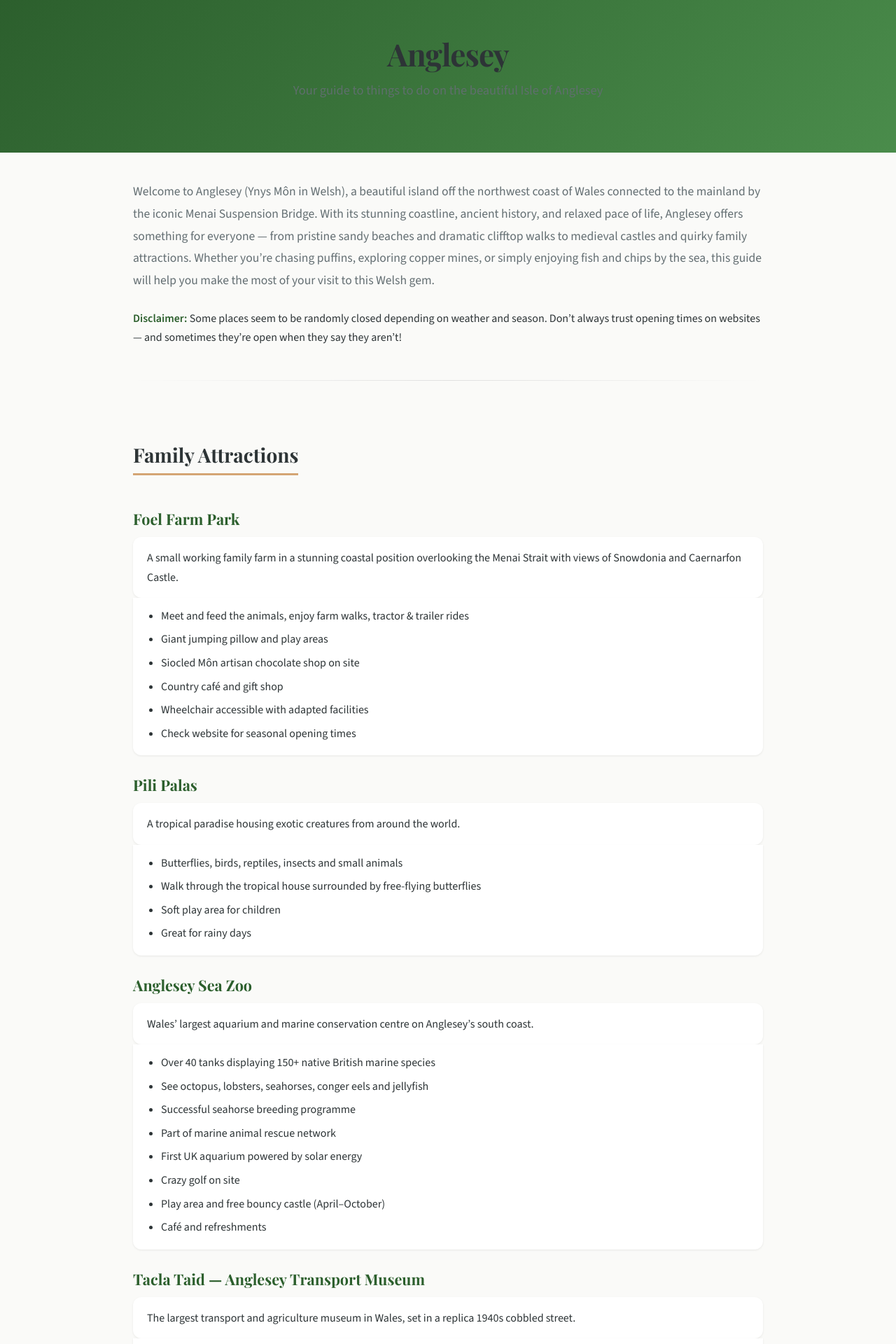
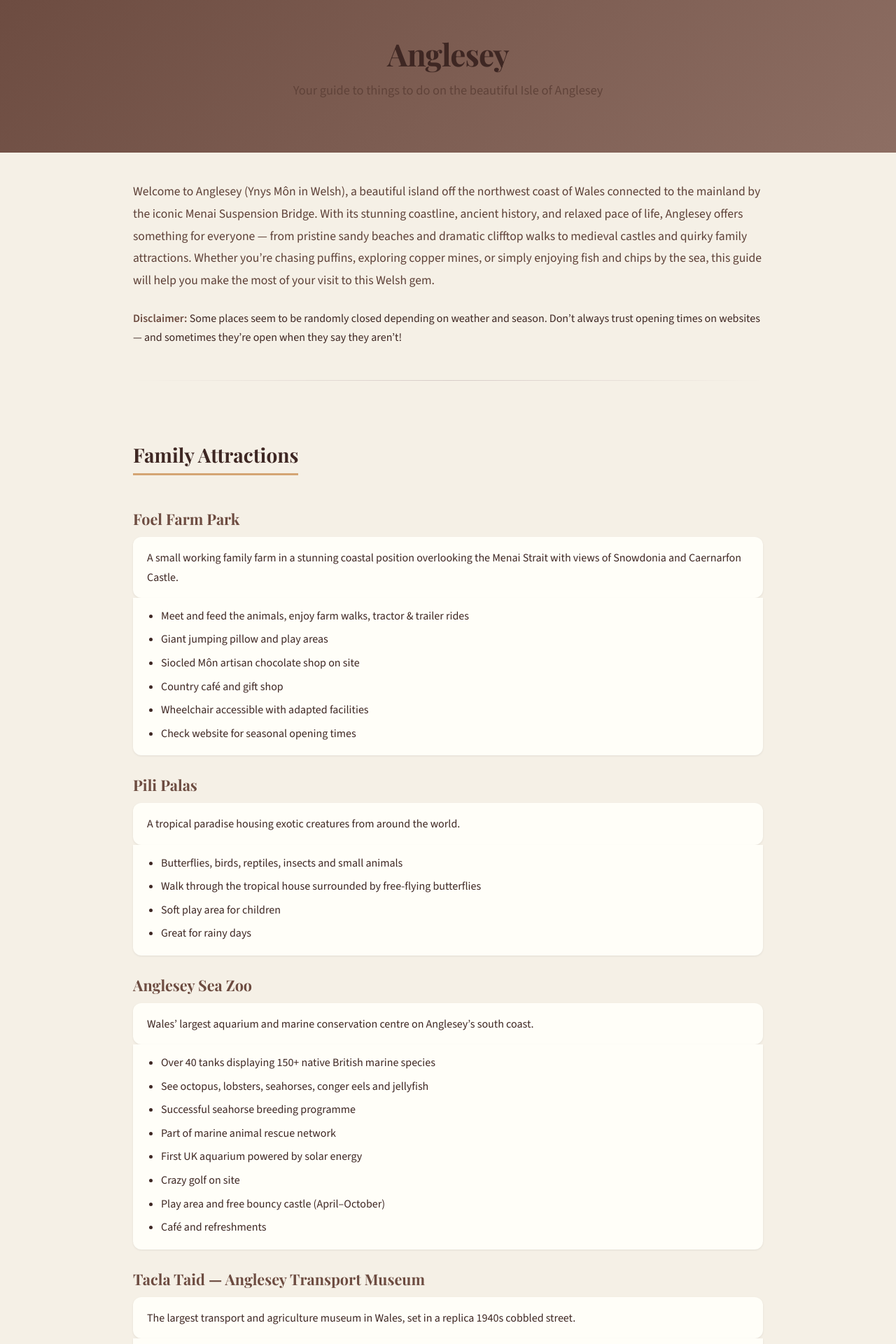
Before and after one commit to jamiemarkwhite/anglesey, a Jekyll site: the page built from README.md, in a window 1280 px wide. Shown: the top 1920 px of the page at 70% size. Built offline with Jekyll 4.4.1, drawn with Linux system fonts in a browser that asks for light colours; our own code applies the rules of GitHub Pages for plain Markdown files.

Commit message:
Change theme to Time Machine with sepia color palette
- Add jekyll-theme-time-machine to config
- Replace green header colors with brown/sepia tones

```diff
--- a/_config.yml
+++ b/_config.yml
@@ -1,3 +1,4 @@
+theme: jekyll-theme-time-machine
 title: Anglesey
 description: Your guide to things to do on the beautiful Isle of Anglesey
 
--- a/assets/css/style.css
+++ b/assets/css/style.css
@@ -6,16 +6,16 @@
 }
 
 :root {
-  --color-primary: #2c5f2d;
-  --color-primary-light: #4a8c4b;
+  --color-primary: #6d4c41;
+  --color-primary-light: #8d6e63;
   --color-accent: #d4a574;
-  --color-bg: #fafaf8;
-  --color-card: #ffffff;
-  --color-text: #2d3436;
-  --color-text-light: #636e72;
-  --color-border: #e0e0e0;
-  --color-link: #1e6091;
-  --color-link-hover: #2c5f2d;
+  --color-bg: #f5f0e6;
+  --color-card: #fffef8;
+  --color-text: #3e2723;
+  --color-text-light: #5d4037;
+  --color-border: #d7ccc8;
+  --color-link: #6d4c41;
+  --color-link-hover: #4e342e;
   --shadow-sm: 0 1px 3px rgba(0,0,0,0.08);
   --shadow-md: 0 4px 12px rgba(0,0,0,0.1);
   --radius: 12px;
```
